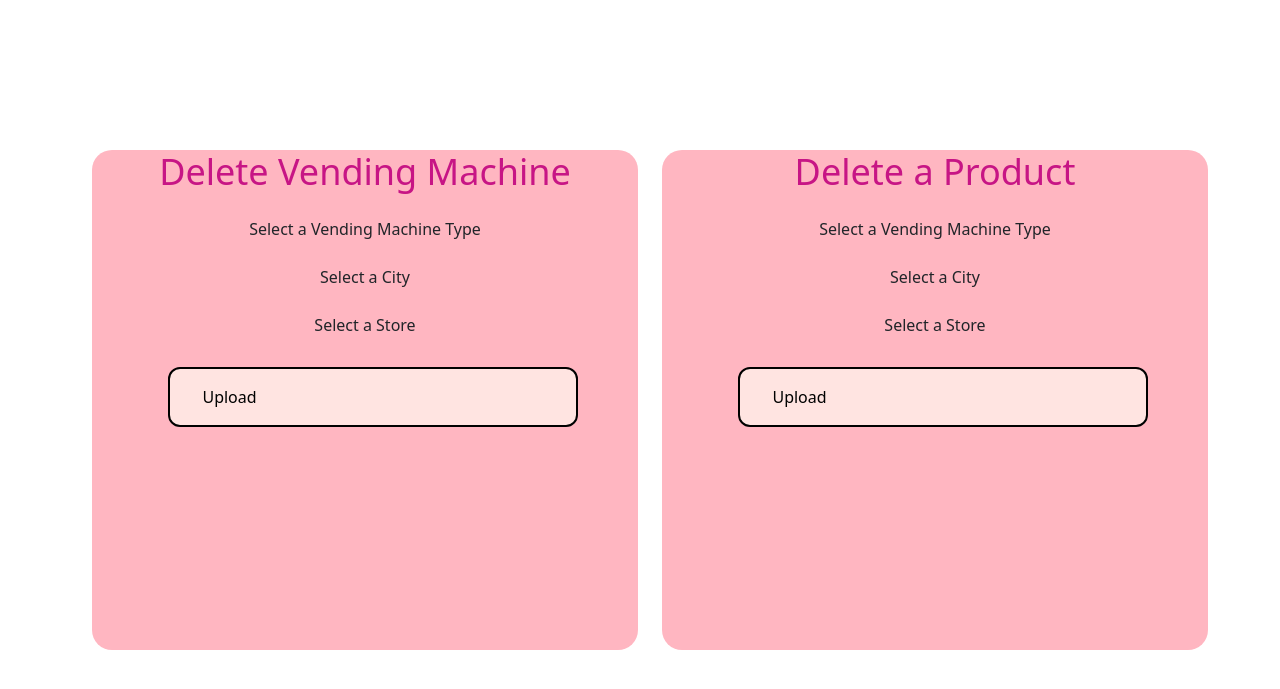
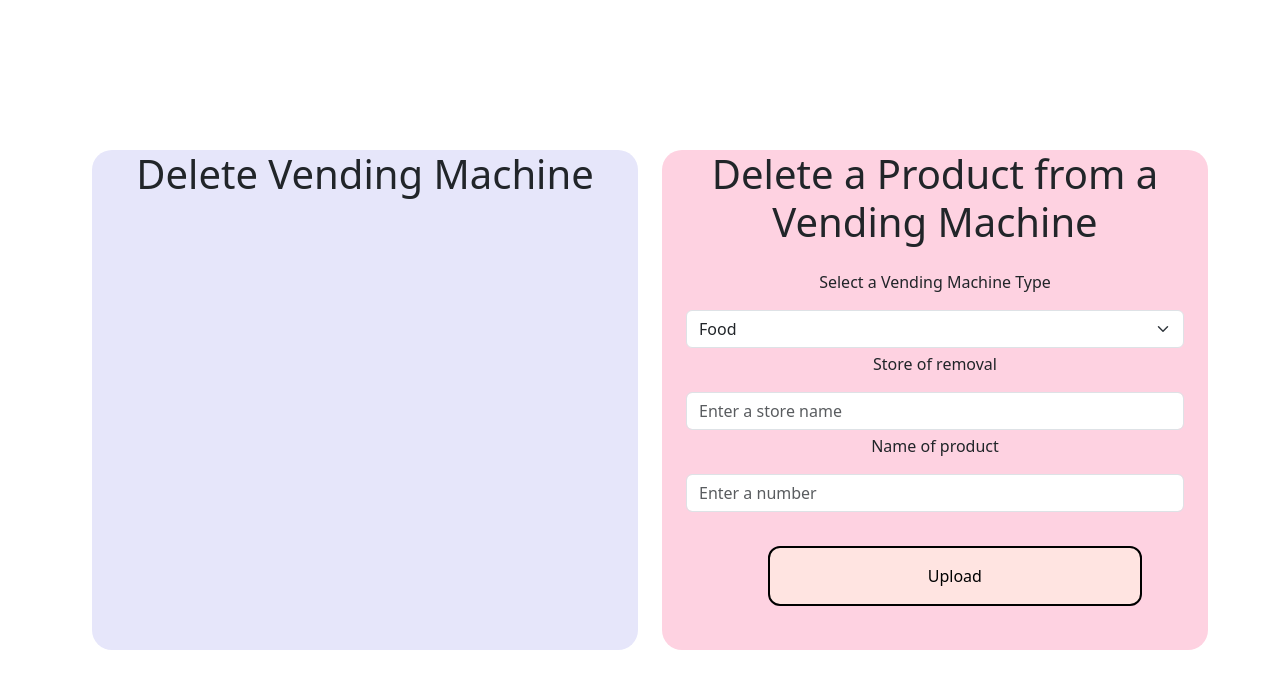
Before and after one commit to naroamartin/CS348-Project-Naroa-Martin, a Flask app: page /delete in a window 1280 px wide. Shown: the top 689 px of the page. Run offline with Flask 3, Linux system fonts and the light colour scheme.

Commit message:
add completed, remove done a for products

```diff
--- a/app.py
+++ b/app.py
@@ -1,6 +1,6 @@
 from flask import Flask, render_template, request
 
-from database import upload_Vending_Machine, mod_store_vm_number, get_number_of_machines, get_machine_types,get_machine_id,get_product_types,upload_product,get_MaxCapacity_NumItems,mod_product_number
+from database import upload_Vending_Machine, mod_store_vm_number, get_number_of_machines, get_machine_types,get_machine_id,get_product_types,upload_product,get_MaxCapacity_NumItems,mod_product_number, get_product_id,get_product_number,remove_product
 
 
 
@@ -75,6 +75,33 @@ def add_product():
     elif machine_type not in vect:
       return 'The machine does not exist or there is not that type of machine in that store'
 
+@app.route("/delete_product", methods=['POST'])
+def delete_product():
+
+  machine_type = request.form['machine_type']
+  store_name =request.form['store_name']
+  product_name =request.form['product_name']
+
+  vect=get_product_types(store_name, machine_type)
+
+  if product_name in vect:
+    product_id=get_product_id(product_name,store_name ,machine_type)
+    machine_id=get_machine_id(machine_type, store_name)
+
+    if product_id is not None:
+      items_product= get_product_number(product_name,store_name ,machine_type)
+      items=get_MaxCapacity_NumItems(machine_id)
+      num_items_vm=items[1]
+      total_items= num_items_vm- items_product
+      mod_product_number(total_items, machine_id)
+
+      remove_product(product_id)
+      return 'Product removed successfully'
+
+    elif product_ is None:
+      return 'Product does not exist'
+  elif product_name not in vect:
+      return 'Product not in the Vending Machine'
 
 @app.route('/delete')
 def delete():
--- a/templates/delete.html
+++ b/templates/delete.html
@@ -14,11 +14,19 @@
       min-height: 100vh;
 
     }
-    .wrapper{
+    .wrapper1{
       position: relative;
       width: 100%;
       height: 500px;
-      background: #FFB6C1;
+      background: #E6E6FA;
+      border-radius:20px;
+      margin: 10px;
+    }
+    .wrapper2{
+      position: relative;
+      width: 100%;
+      height: 500px;
+      background: #fed2e1;
       border-radius:20px;
       margin: 10px;
     }
@@ -48,7 +56,6 @@
       color: white;
       padding: 16px 32px;
       text-align: center;
-      display: flex;
       font-size: 16px;
       transition-duration: 0.4s;
       cursor:pointer;
@@ -68,11 +75,11 @@
 </head>
 
 <body>
-
+   <!-- Delete VM -->
   <div class="container text-center">
     <div class="row">
       <div class="col-md-6">
-        <div class="wrapper">
+        <div class="wrapper1">
           <div class="header">
             <h1>Delete Vending Machine</h1>
           </div>
@@ -80,50 +87,42 @@
           <div class= "content">
              <!-- Select vending Machine  -->
             <div class= "mx-4 mt-4">
-                <p class= "m-1">Select a Vending Machine Type</p>
+
             </div>
-
-             <!-- Select City  -->
-
-          <div class= "mx-4 mt-4">
-              <p class= "m-1" >Select a City</p>
-          </div>
-
-            <!-- Select Store  -->
-          <div class= "mx-4 mt-4" >
-              <p class= "m-1">Select a Store</p>
-          </div>
-
-           <button class="button button1" type="submit"> Upload</button>
 
         </div>
       </div>
-      </div>
-
+    </div>
+      <!-- Add product -->
       <div class="col-md-6">
-        <div class="wrapper">
+        <div class="wrapper2">
           <div class="header">
-            <h1>Delete a Product</h1>
+            <h1>Delete a Product from a Vending Machine </h1>
           </div>
 
           <div class= "content">
              <!-- Select vending Machine  -->
             <div class= "mx-4 mt-4">
-                <p class= "m-1">Select a Vending Machine Type</p>
+              <div id="delete-product">
+                <form action="/delete_product" method="post">
+                    <!-- Type dropdown -->
+                    <p>Select a Vending Machine Type</p>
+                    <select id="machine_type" name="machine_type" class="form-select mb-1" aria-label="Default select example">
+                        <option value="Food">Food</option>
+                        <option value="Coffee">Coffee</option>
+                        <option value="Drink">Drink</option>
+                        <option value="Snacks">Snack</option>
+                    </select>
+
+                  <p>Store of removal</p>
+                  <input type="text" id="store_name" name="store_name" placeholder="Enter a store name" class="form-control mb-1" aria-label="default input example">
+                  <p> Name of product</p>
+                  <input type="text" id="product_name" name="product_name" placeholder="Enter a number" class="form-control mb-1" aria-label="default input example">
+
+                    <button class= "button button1" type="submit">Upload</button>
+                </form>
+              </div>
             </div>
-
-             <!-- Select City  -->
-
-          <div class= "mx-4 mt-4">
-              <p class= "m-1" >Select a City</p>
-          </div>
-
-            <!-- Select Store  -->
-          <div class= "mx-4 mt-4" >
-              <p class= "m-1">Select a Store</p>
-          </div>
-
-           <button class="button button1" type="submit"> Upload</button>
 
         </div>
       </div>
--- a/templates/home.html
+++ b/templates/home.html
@@ -17,7 +17,7 @@
     .wrapper{
 
       width: 500px;
-      height: 500px;
+      height: 525px;
       background: #FFB6C1;
       border-radius:20px;
 
@@ -80,7 +80,7 @@
 
 
         <a href="/add">
-          <button class=" button button1"> Add product</button>
+          <button class=" button button1"> Add a product</button>
 
         </a>
 
```
Also changed, not shown: database.py (+219 -114 lines), templates/add.html (+5 -5 lines), 1 other file.
